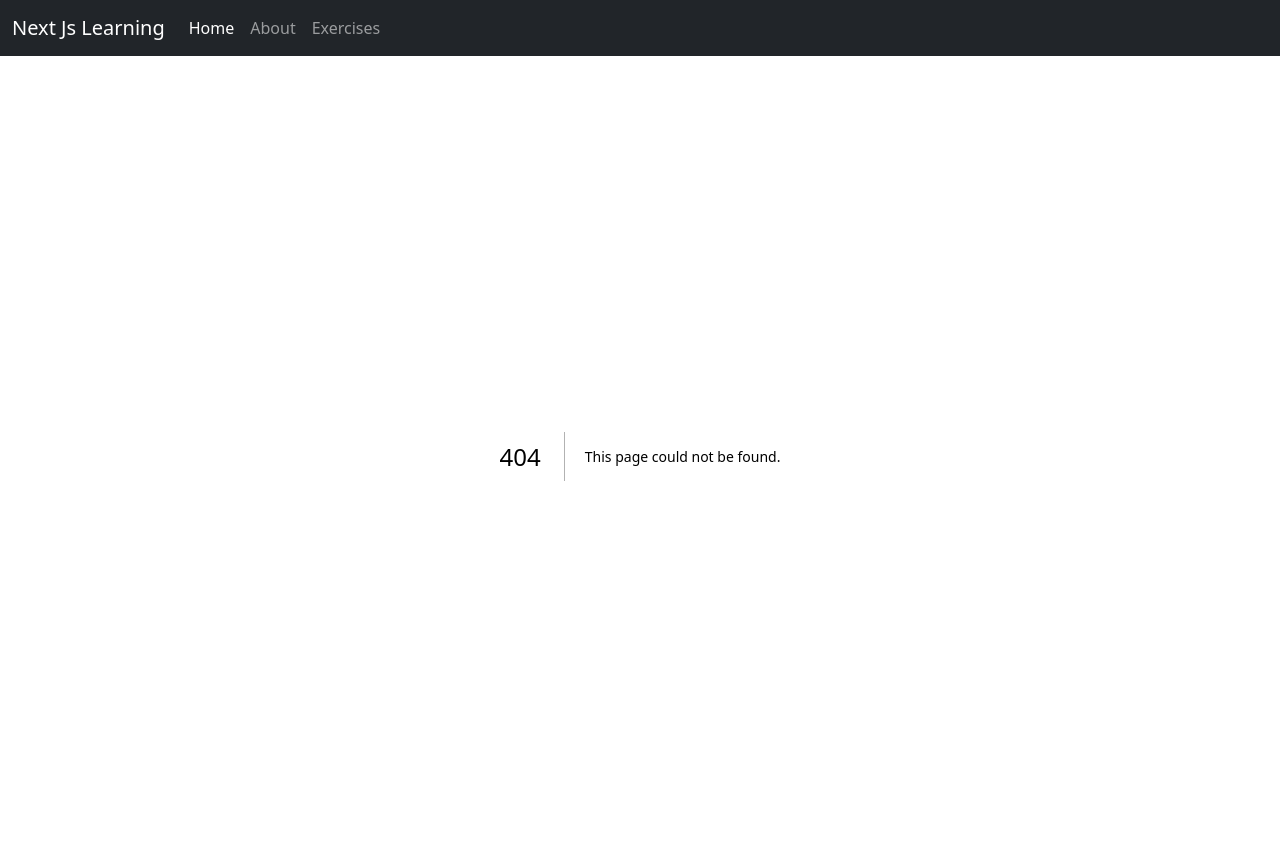
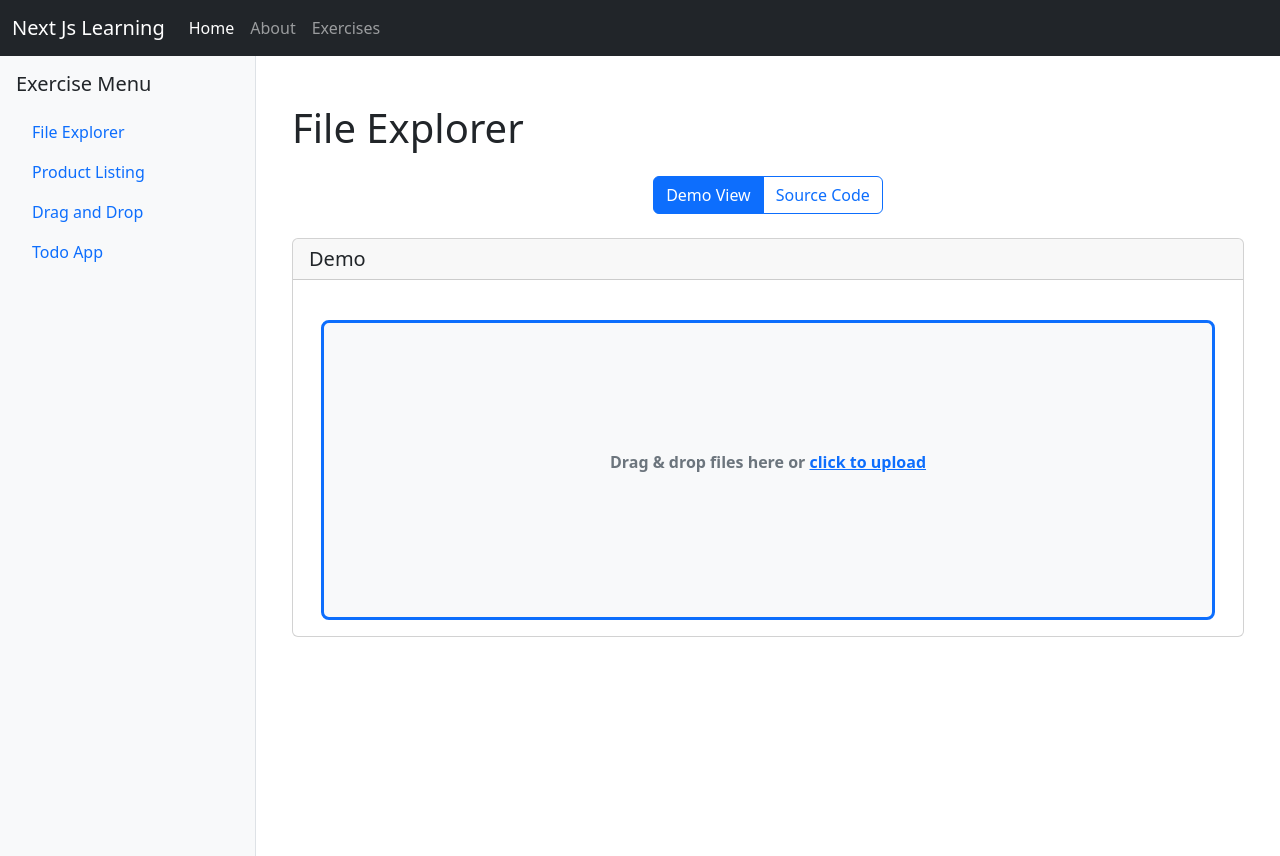
Before and after one commit to msrajawat298/MachineCoding, a Next.js app in the folder Sandbox/: page /exercises/drag-drop in a window 1280 px wide. Before the commit this address had no page. Built offline with nearby package versions, Linux system fonts and the light colour scheme.

Commit message:
added some more new components

```diff
--- a/Sandbox/package.json
+++ b/Sandbox/package.json
@@ -9,10 +9,12 @@
     "lint": "next lint"
   },
   "dependencies": {
+    "axios": "^1.7.9",
     "bootstrap": "^5.3.3",
     "next": "15.1.7",
     "react": "^19.0.0",
     "react-dom": "^19.0.0",
+    "react-dropzone": "^14.3.5",
     "react-syntax-highlighter": "^15.6.1"
   },
   "devDependencies": {
--- /dev/null
+++ b/Sandbox/src/app/exercises/drag-drop/page.js
@@ -0,0 +1,8 @@
+import { getSourceCode } from "@/component/CodeBlock/CodeBlockServer";
+import ExerciseView from "@/component/ExerciseView";
+import DragDropComponent from "@/component/DragDropComponent/index";
+
+export default async function ListProducts() {
+  const sourceCode = await getSourceCode("src/component/DragDropComponent/index.jsx");
+  return <ExerciseView title="File Explorer" DemoComponent={DragDropComponent} sourceCode={sourceCode} />;
+}
--- a/Sandbox/src/app/exercises/file-explorer/page.js
+++ b/Sandbox/src/app/exercises/file-explorer/page.js
@@ -1,8 +1,8 @@
 import { getSourceCode } from "@/component/CodeBlock/CodeBlockServer";
-import FileExplorer from "./FileExplorer";
+import ExerciseView from "@/component/ExerciseView";
+import ExplorerView from "@/component/ExplorerView/";
 
 export default async function FileExplorerPage() {
   const sourceCode = await getSourceCode("src/component/ExplorerView/index.jsx");
-
-  return <FileExplorer sourceCode={sourceCode} />;
+  return <ExerciseView title="File Explorer" DemoComponent={ExplorerView} sourceCode={sourceCode} />;
 }
--- a/Sandbox/src/app/exercises/layout.js
+++ b/Sandbox/src/app/exercises/layout.js
@@ -1,32 +1,14 @@
-import Link from "next/link";
+import Sidebar from "@/component/Sidebar";
 
 export default function ExercisesLayout({ children }) {
   return (
     <div className="d-flex">
       {/* Sidebar */}
-      <div className="sidebar bg-light" style={{ width: '20%', minHeight: '100vh', borderRight: '1px solid #dee2e6' }}>
-        <div className="p-3">
-          <h5 className="mb-3">Exercise Menu</h5>
-          <ul className="nav flex-column">
-            <li className="nav-item">
-              <Link className="nav-link" href="/exercises/file-explorer">
-                File Explorer
-              </Link>
-            </li>
-            <li className="nav-item">
-              <Link className="nav-link" href="/exercises/todo-app">
-                Todo App
-              </Link>
-            </li>
-          </ul>
-        </div>
-      </div>
+      <Sidebar />
 
       {/* Main Content */}
-      <div className="main-content" style={{ width: '80%' }}>
-        <div className="p-4">
-          {children}
-        </div>
+      <div className="main-content" style={{ width: "80%" }}>
+        <div className="p-4">{children}</div>
       </div>
     </div>
   );
--- /dev/null
+++ b/Sandbox/src/component/DragDropComponent/index.jsx
@@ -0,0 +1,42 @@
+"use client";
+
+import { useDropzone } from "react-dropzone";
+import { useState } from "react";
+
+export default function DragDropUploader() {
+  const [files, setFiles] = useState([]);
+
+  const { getRootProps, getInputProps } = useDropzone({
+    accept: "image/*",
+    onDrop: (acceptedFiles) => setFiles([...files, ...acceptedFiles]),
+  });
+
+  return (
+    <div className="container mt-4">
+      <div
+        {...getRootProps()}
+        className="d-flex flex-column align-items-center justify-content-center border border-primary border-3 rounded-3 p-5 text-center bg-light"
+        style={{ minHeight: "300px", cursor: "pointer" }}
+      >
+        <input {...getInputProps()} />
+        <p className="text-secondary fw-bold">
+          Drag & drop files here or{" "}
+          <span className="text-primary text-decoration-underline">click to upload</span>
+        </p>
+      </div>
+
+      {files.length > 0 && (
+        <div className="mt-4 p-3 bg-white shadow-sm rounded">
+          <h5 className="text-primary fw-bold">Uploaded Files:</h5>
+          <ul className="list-group">
+            {files.map((file) => (
+              <li key={file.path} className="list-group-item">
+                {file.path}
+              </li>
+            ))}
+          </ul>
+        </div>
+      )}
+    </div>
+  );
+}
--- a/Sandbox/src/app/exercises/file-explorer/FileExplorer.jsx
+++ b/Sandbox/src/component/ExerciseView/index.jsx
@@ -2,14 +2,13 @@
 
 import { useState } from "react";
 import CodeBlock from "@/component/CodeBlock";
-import ExplorerView from "@/component/ExplorerView/";
 
-const FileExplorer = ({ sourceCode }) => {
+const ExerciseView = ({ title, DemoComponent, sourceCode }) => {
   const [view, setView] = useState("demo"); // 'demo' or 'code'
 
   return (
     <div className="container-fluid py-4">
-      <h1 className="mb-4">File Explorer</h1>
+      <h1 className="mb-4">{title}</h1>
 
       <div className="d-flex justify-content-center mb-4">
         <div className="btn-group" role="group">
@@ -29,7 +28,7 @@ const FileExplorer = ({ sourceCode }) => {
       </div>
 
       <div className="row justify-content-center">
-        <div className="col-md-8">
+        <div className="col-md-12">
           <div className="card">
             <div className="card-header">
               <h5 className="mb-0">{view === "demo" ? "Demo" : "Source Code"}</h5>
@@ -37,7 +36,7 @@ const FileExplorer = ({ sourceCode }) => {
             <div className="card-body p-0">
               {view === "demo" ? (
                 <div className="p-3">
-                  <ExplorerView />
+                  <DemoComponent />
                 </div>
               ) : (
                 <div className="code-container">
@@ -52,4 +51,4 @@ const FileExplorer = ({ sourceCode }) => {
   );
 };
 
-export default FileExplorer;
+export default ExerciseView;
--- /dev/null
+++ b/Sandbox/src/component/Sidebar/index.jsx
@@ -0,0 +1,35 @@
+import Link from "next/link";
+
+const Sidebar = () => {
+  return (
+    <div className="sidebar bg-light" style={{ width: "20%", minHeight: "100vh", borderRight: "1px solid #dee2e6" }}>
+      <div className="p-3">
+        <h5 className="mb-3">Exercise Menu</h5>
+        <ul className="nav flex-column">
+          <li className="nav-item">
+            <Link className="nav-link" href="/exercises/file-explorer">
+              File Explorer
+            </Link>
+          </li>
+          <li className="nav-item">
+            <Link className="nav-link" href="/exercises/product-list">
+              Product Listing
+            </Link>
+          </li>
+          <li className="nav-item">
+            <Link className="nav-link" href="/exercises/drag-drop">
+              Drag and Drop
+            </Link>
+          </li>
+          <li className="nav-item">
+            <Link className="nav-link" href="/exercises/todo-app">
+              Todo App
+            </Link>
+          </li>
+        </ul>
+      </div>
+    </div>
+  );
+};
+
+export default Sidebar;
```
Also changed, not shown: Sandbox/src/app/exercises/product-list/page.js (added, +8 -0 lines), Sandbox/src/component/ListingProducts/index.jsx (added, +53 -0 lines), 2 other files (tests, documents, lock files or other folders).
